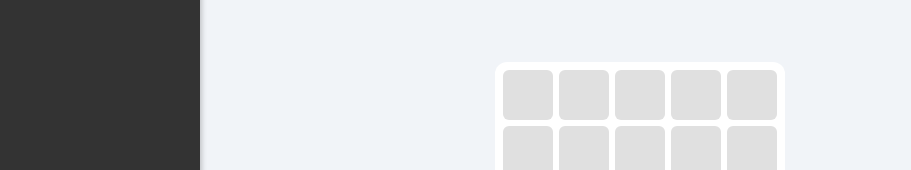
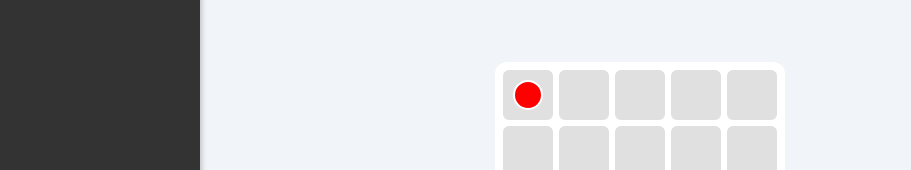
Before and after one commit to JayPatelCodes/delivery-optimization, a React (Create React App) app: page / in a window 1280 px wide. Both pictures are taken after a click on the element 528 px from the left and 353 px from the top of the page. Shown: the part 258-428 px from the top of the page, without its empty margins (0-911 px from the left). Built offline with nearby package versions, Linux system fonts and the light colour scheme; the HTML template or start-up script is replaced by a standard one.

Commit message:
Fixed a bug where start and end points could not be placed, and all circles appeared as squares

```diff
--- a/src/components/ResizableGrid.css
+++ b/src/components/ResizableGrid.css
@@ -42,7 +42,11 @@
   height: 30px;
   background-color: white;
   transform: translate(-50%, -50%);
-  border: 2px solid #fff;
+}
+
+.circle {
+  border-radius: 50%;
+  border: 2.3px solid #fff;
 }
 
 .square {
--- a/src/components/ResizableGrid.js
+++ b/src/components/ResizableGrid.js
@@ -6,7 +6,6 @@ const ResizableGrid = ({ rows, cols, routes, setRoutes, mode, gridData, setGridD
 
   const handleCellClick = (row, col) => {
     if (mode === "start-end") {
-        console.log("Placing start/end at:", row, col); // Debugging log
       const existingRouteIndex = routes.findIndex(
         (route) =>
           (route.start.row === row && route.start.col === col) ||
@@ -49,15 +48,94 @@ const ResizableGrid = ({ rows, cols, routes, setRoutes, mode, gridData, setGridD
 
   return (
     <div className="grid-wrapper">
-      <div className="grid-container" style={{ gridTemplateColumns: `repeat(${cols}, ${cellSize}px)`, gridTemplateRows: `repeat(${rows}, ${cellSize}px)`, position: "relative", gap: "6px" }}>
+      <div
+        className="grid-container"
+        style={{
+          gridTemplateColumns: `repeat(${cols}, ${cellSize}px)`,
+          gridTemplateRows: `repeat(${rows}, ${cellSize}px)`,
+          position: "relative",
+          gap: "6px",
+        }}
+      >
         {[...Array(rows)].map((_, row) =>
           [...Array(cols)].map((_, col) => {
+            let shape = null;
+            let cellColor = null;
+
+            for (const route of routes) {
+              if (route.start.row === row && route.start.col === col) {
+                shape = "circle";
+                cellColor = route.color;
+              } else if (route.end.row === row && route.end.col === col) {
+                shape = "square";
+                cellColor = route.color;
+              } else if (route.path && route.path.some(p => p.row === row && p.col === col)) {
+                shape = "path";
+                cellColor = route.color;
+              }
+            }
+
             const isTrafficZone = gridData[row] && gridData[row][col] && gridData[row][col].type === "trafficZone";
+            const trafficZoneClass = isTrafficZone ? "traffic-zone" : "";
+
             return (
-              <div key={`${row}-${col}`} className={`grid-cell ${isTrafficZone ? "traffic-zone" : ""}`} onClick={() => handleCellClick(row, col)} style={{ width: cellSize, height: cellSize, position: "relative" }} />
+              <div
+                key={`${row}-${col}`}
+                className={`grid-cell ${trafficZoneClass}`}
+                onClick={() => handleCellClick(row, col)}
+                style={{
+                  width: cellSize,
+                  height: cellSize,
+                  position: "relative",
+                }}
+              >
+                {shape === "circle" && <div className="circle" style={{ backgroundColor: cellColor }} />}
+                {shape === "square" && <div className="square" style={{ backgroundColor: cellColor }} />}
+                {shape === "path" && <div className="path" style={{ backgroundColor: cellColor }} />}
+              </div>
             );
           })
         )}
+
+        {/* Render lines */}
+        {routes.map((route, routeIndex) => (
+          route.path && route.path.length > 1 && route.path.map((point, pointIndex) => {
+            if (pointIndex < route.path.length - 1) {
+              const start = route.path[pointIndex];
+              const end = route.path[pointIndex + 1];
+
+              const startX = start.col * (cellSize + 6) + cellSize / 2; // Adjusting for gap
+              const startY = start.row * (cellSize + 6) + cellSize / 2;
+              const endX = end.col * (cellSize + 6) + cellSize / 2;
+              const endY = end.row * (cellSize + 6) + cellSize / 2;
+
+              // Calculate the line's angle and distance
+              const deltaX = endX - startX;
+              const deltaY = endY - startY;
+              const length = Math.sqrt(deltaX * deltaX + deltaY * deltaY);
+              const angle = Math.atan2(deltaY, deltaX) * (180 / Math.PI);
+
+              return (
+                <div
+                  key={`line-${routeIndex}-${pointIndex}`}
+                  className="line"
+                  style={{
+                    position: "absolute",
+                    top: startY + 8,
+                    left: startX + 9.5,
+                    width: length,
+                    height: 4,
+                    backgroundColor: route.color,
+                    transform: `rotate(${angle}deg)`,
+                    transformOrigin: "0% 0%",
+                    zIndex: 1,
+                  }}
+                />
+              );
+            }
+            return null;
+          })
+        ))}
       </div>
     </div>
   );
```
